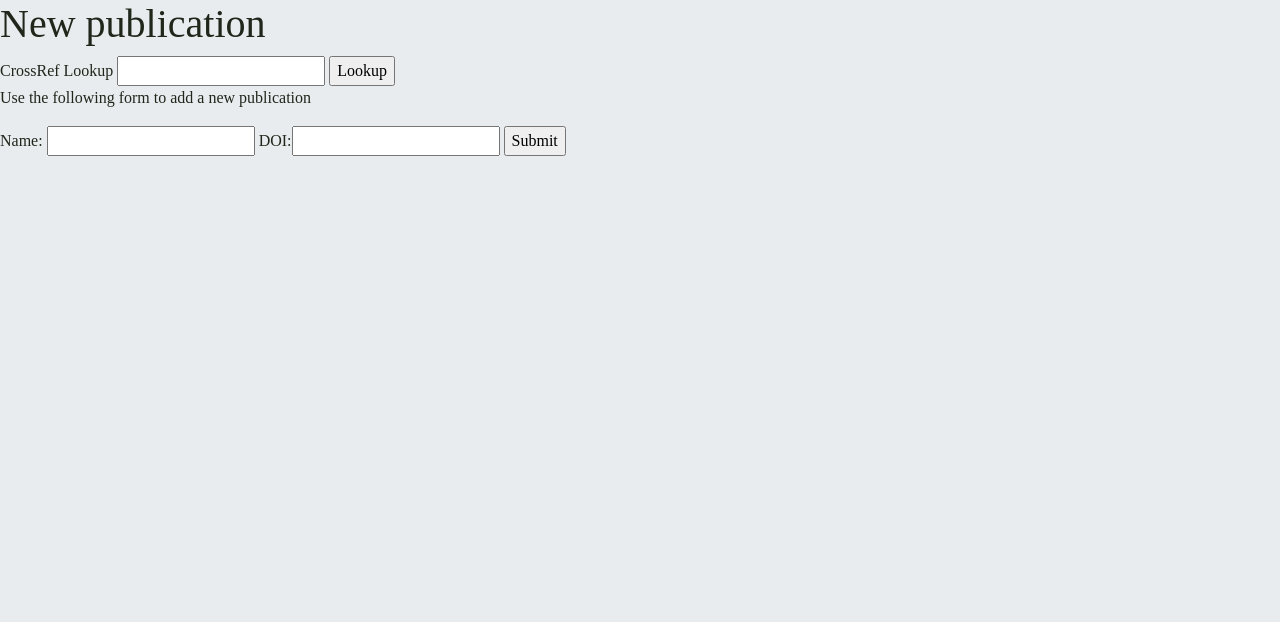
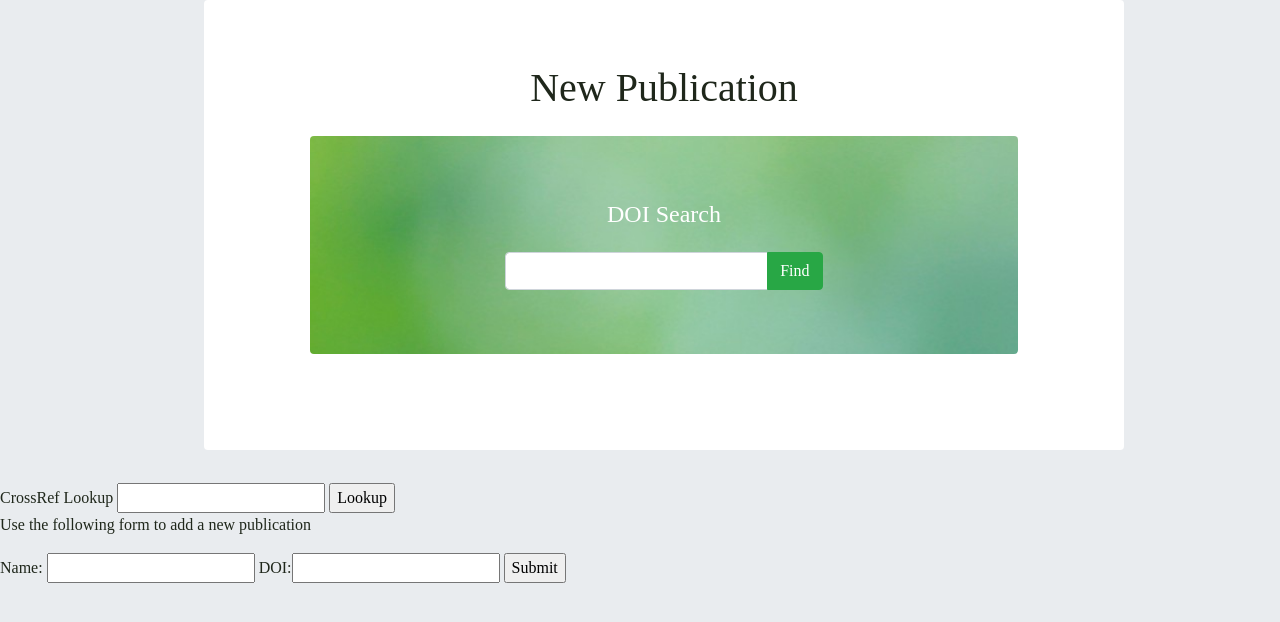
Before and after one commit to wryan14/webform, a Flask app: template app/templates/newpub.html in a window 1280 px wide. Shown: the part 66-688 px from the top of the page. Run offline with Flask 3, Linux system fonts and the light colour scheme; the template is opened without the code that fills it: values that come from a table or form of the project are taken from there, others are empty; the visitor is signed in with stand-in values (Sample User, id 1); parts of the project's set-up code (start-up, migrations or seed data) failed here and were passed over; some libraries are stand-ins or nearby versions.

Commit message:
new layout to new publciation form; background image added

```diff
--- a/app/templates/newpub.html
+++ b/app/templates/newpub.html
@@ -1,7 +1,56 @@
 {% extends "base.html" %}
 
 {% block content %}
-<h1>New publication</h1>
+
+<div class="container">
+	<div class="row">
+		<div class="col-1"></div>
+
+
+
+		<div class="col-10 ml-4 mr-4">
+			<div class="jumbotron rounded" style="background-color: white;" id="jumbodoi">
+				<!--Add form fields here-->
+				<h1 class="text-center mb-4">New Publication</h1>
+				<div class="row">
+					<div class="col-1"></div>
+					<div class="col-10">
+						<div class="jumbotron rounded border-3 text-white"
+							style="background: #000 url(&quot;{{url_for('static', filename='images/blurred-background-green.jpg')}}&quot;)"
+							alt="" top center no-repeat;''>
+							<h4 class="text-center mb-4">DOI Search</h4>
+
+							<form action="" method="POST">
+								<div class="form-row justify-content-center">
+									<div class="col-6 input-group">
+										<input type="text" id="crossref" name="doifind" class="form-control">
+										<div class="input-group-append">
+											<input type="submit" value="Find" class="btn btn-success">
+										</div>
+									</div>
+								</div>
+							</form>
+						</div>
+					</div>
+					<div class="col-1"></div>
+
+
+
+
+				</div>
+				<div class="row">
+
+				</div>
+
+
+			</div>
+		</div>
+
+		<div class="col-1"></div>
+
+	</div>
+
+</div>
 
 <form action="" method="POST">
 	CrossRef Lookup <input type="text" name="doifind">
--- a/requirements.txt
+++ b/requirements.txt
@@ -2,6 +2,12 @@ certifi==2020.4.5.1
 chardet==3.0.4
 click==7.1.2
 crossrefapi==1.5.0
+dash==1.13.3
+dash-bootstrap-components==0.10.3
+dash-core-components==1.10.1
+dash-html-components==1.0.3
+dash-renderer==1.5.0
+dash-table==4.8.1
 Flask==1.1.2
 Flask-WTF==0.14.3
 idna==2.9
```
Also changed, not shown: app/static/images/blurred-background-green.jpg (added).
